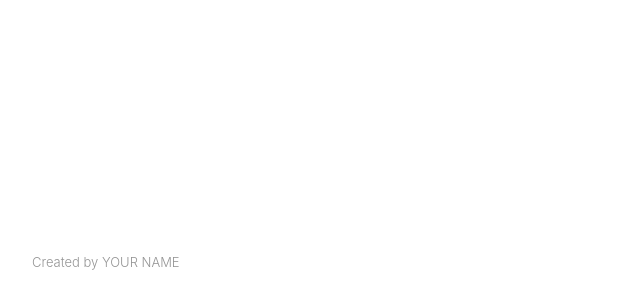
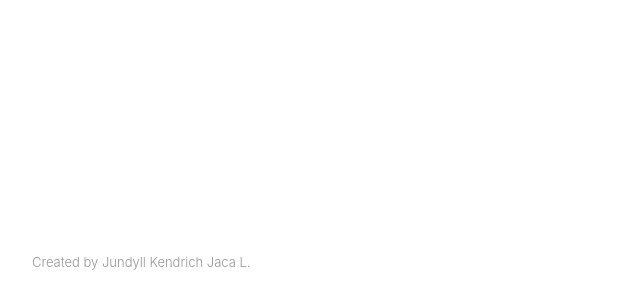
Before and after one commit to Jundyllkendrichjaca/csit340Section-notes, a React (Vite) app: page / in a window 1280 px wide. Shown: the part 500-800 px from the top of the page, without its empty margins (0-640 px from the left). Built offline with nearby package versions, Linux system fonts and the light colour scheme.

Commit message:
chore: replace YOUR NAME with Jundyll Kendrich Jaca L.

```diff
--- a/src/App.jsx
+++ b/src/App.jsx
@@ -5,7 +5,7 @@ function App() {
   return (
     <div className="bg-[#f5f5f5] font-light text-[#111]">
       <Notes />
-      <Info name="YOUR NAME" />
+      <Info name="Jundyll Kendrich Jaca L." />
     </div>
   )
 }
```
